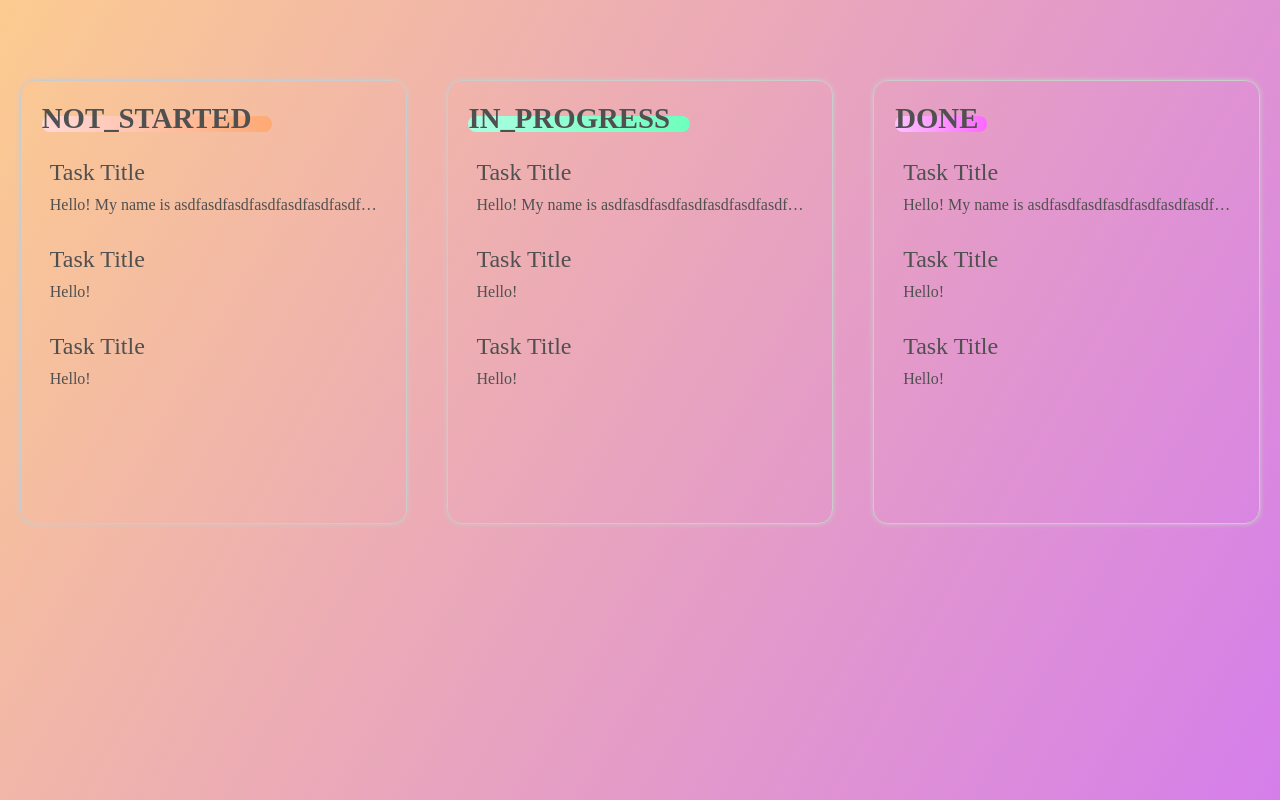
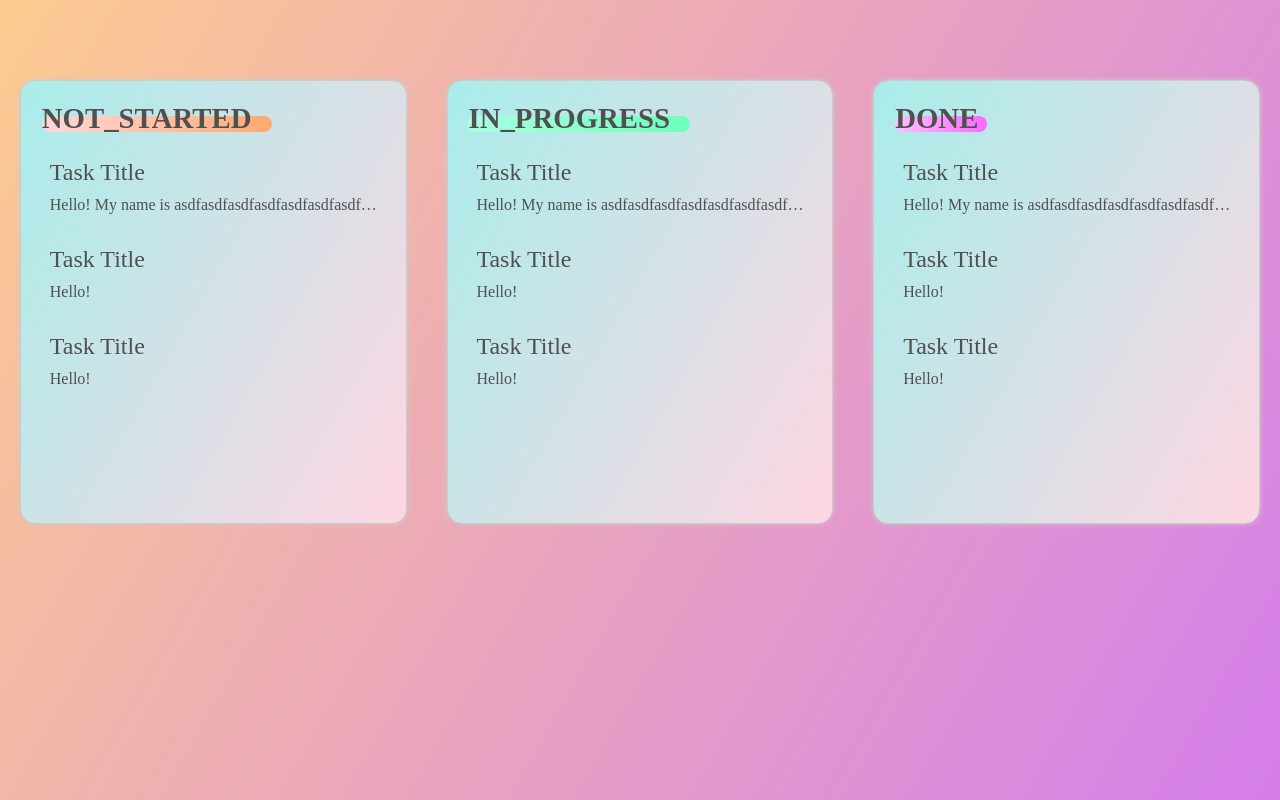
Before and after one commit to July249/kanban-board, a React (Create React App) app: page / in a window 1280 px wide. Built offline with nearby package versions, Linux system fonts and the light colour scheme; the HTML template or start-up script is replaced by a standard one.

Commit message:
design: apply color variable name

```diff
--- a/src/components/Column/Column.module.css
+++ b/src/components/Column/Column.module.css
@@ -8,7 +8,11 @@
   border: 1px solid #ccc;
   border-radius: 15px;
   margin: 80px 20px 20px;
-  background-image: linear-gradient(120deg, var(--COLOR-HOVER1) 0%, var(--COLOR-HOVER2) 100%);
+  background-image: linear-gradient(
+    120deg,
+    var(--COLOR-BACKGROUND3) 0%,
+    var(--COLOR-BACKGROUND4) 100%
+  );
   box-shadow: 0 0 5px #ccc;
 }
 
@@ -33,18 +37,6 @@
   z-index: -1;
 }
 
-.column_title.first:before {
-  background-image: linear-gradient(to right, #ffd8d8 0%, #ffa973 100%);
-}
-
-.column_title.second::before {
-  background-image: linear-gradient(to right, #abffe1 0%, #6dffbd 100%);
-}
-
-.column_title.third::before {
-  background-image: linear-gradient(to right, #fec2ff 0%, #fc68ff 100%);
-}
-
 .tasks {
   width: inherit;
 }
```
